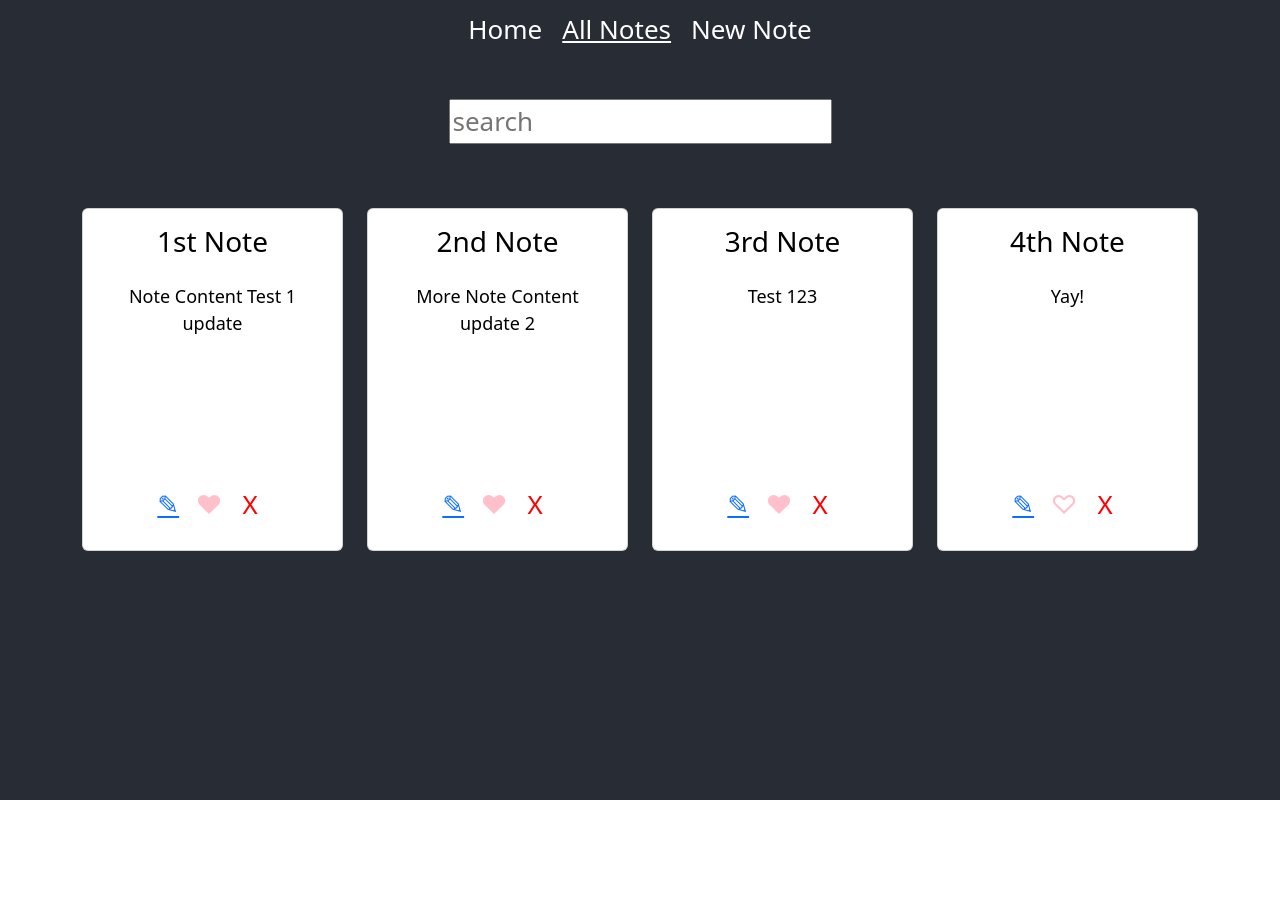
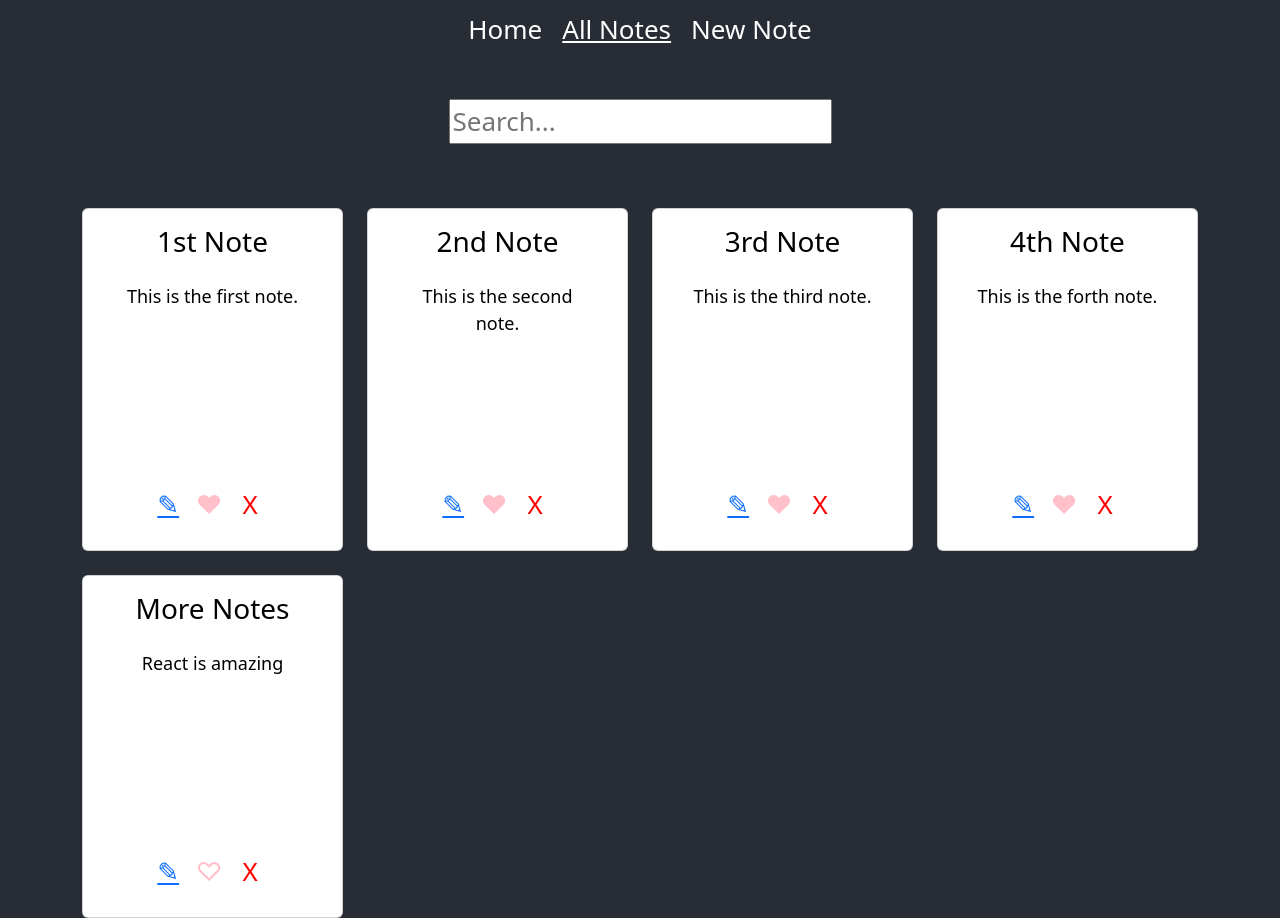
Before and after one commit to bklarer/note-taker-app, a React (Create React App) app: page /notes in a window 1280 px wide. Before the commit the page ends 800 px from the top, so only its background shows below. Built offline with nearby package versions, Linux system fonts and the light colour scheme; data requests are answered from the project's data file.

Commit message:
Adjust styling

```diff
--- a/db.json
+++ b/db.json
@@ -2,27 +2,33 @@
   "notes": [
     {
       "title": "1st Note",
-      "content": "Note Content Test 1 update",
+      "content": "This is the first note.",
       "favorite": true,
       "id": 1
     },
     {
       "title": "2nd Note",
-      "content": "More Note Content update 2",
+      "content": "\nThis is the second note.",
       "favorite": true,
       "id": 2
     },
     {
       "title": "3rd Note",
-      "content": "Test 123",
+      "content": "This is the third note.",
       "favorite": true,
       "id": 3
     },
     {
       "title": "4th Note",
-      "content": "Yay!",
+      "content": "This is the forth note.",
+      "favorite": true,
+      "id": 4
+    },
+    {
+      "title": "More Notes",
+      "content": "React is amazing",
       "favorite": false,
-      "id": 4
+      "id": 5
     }
   ]
 }
--- a/src/components/Search.js
+++ b/src/components/Search.js
@@ -6,7 +6,7 @@ function Search ({search, onHandleSearch}) {
 
     return(
         <div className="search">
-         <input placeholder="search" value={search} onChange={onHandleSearch}>
+         <input placeholder="Search..." value={search} onChange={onHandleSearch}>
          </input>
         </div>
     )
```
